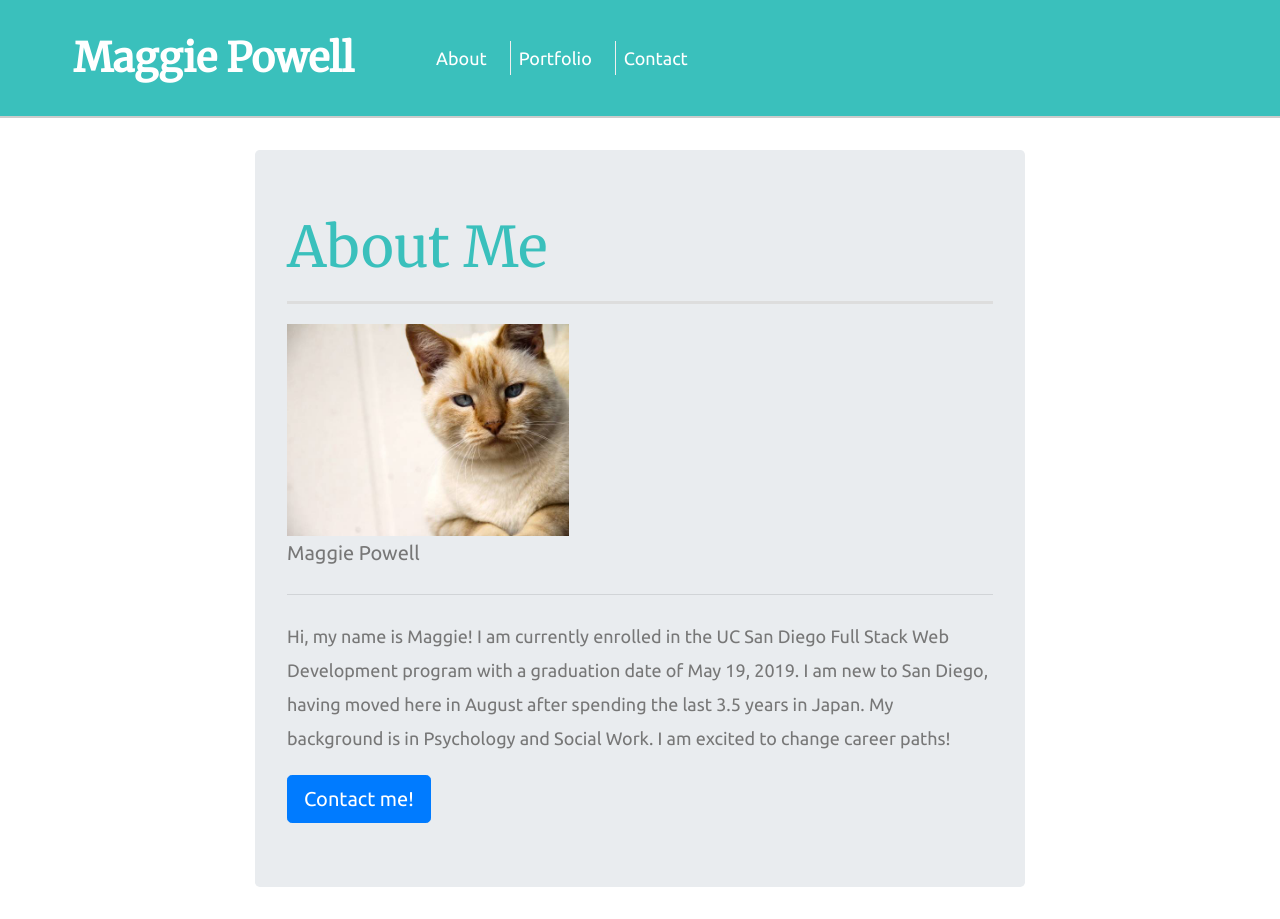
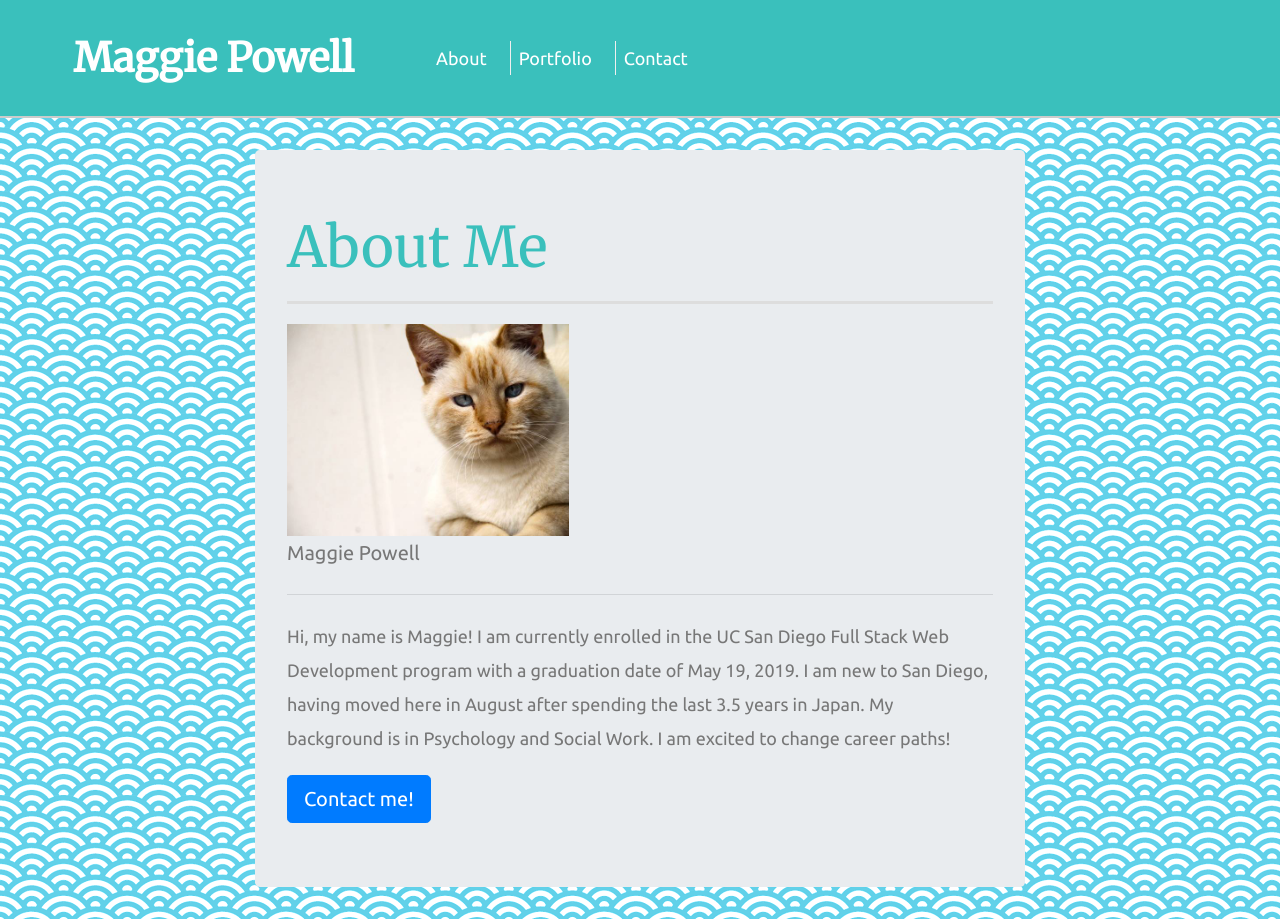
Before and after one commit to maggiepowell/Bootstrap-Portfolio, a plain HTML site: page index.html in a window 1280 px wide. Shown: the top 919 px of the page. Drawn offline with nearby package versions, Linux system fonts and the light colour scheme.

Commit message:
background change

```diff
--- a/style.css
+++ b/style.css
@@ -3,7 +3,7 @@ body {
   font-size: 18px;
   line-height: 34px;
   color: #777;
-  background-image: url(images/greywave.png);
+  background-image: url(images/tileoceanblue.png);
 }
 
 * {
```
